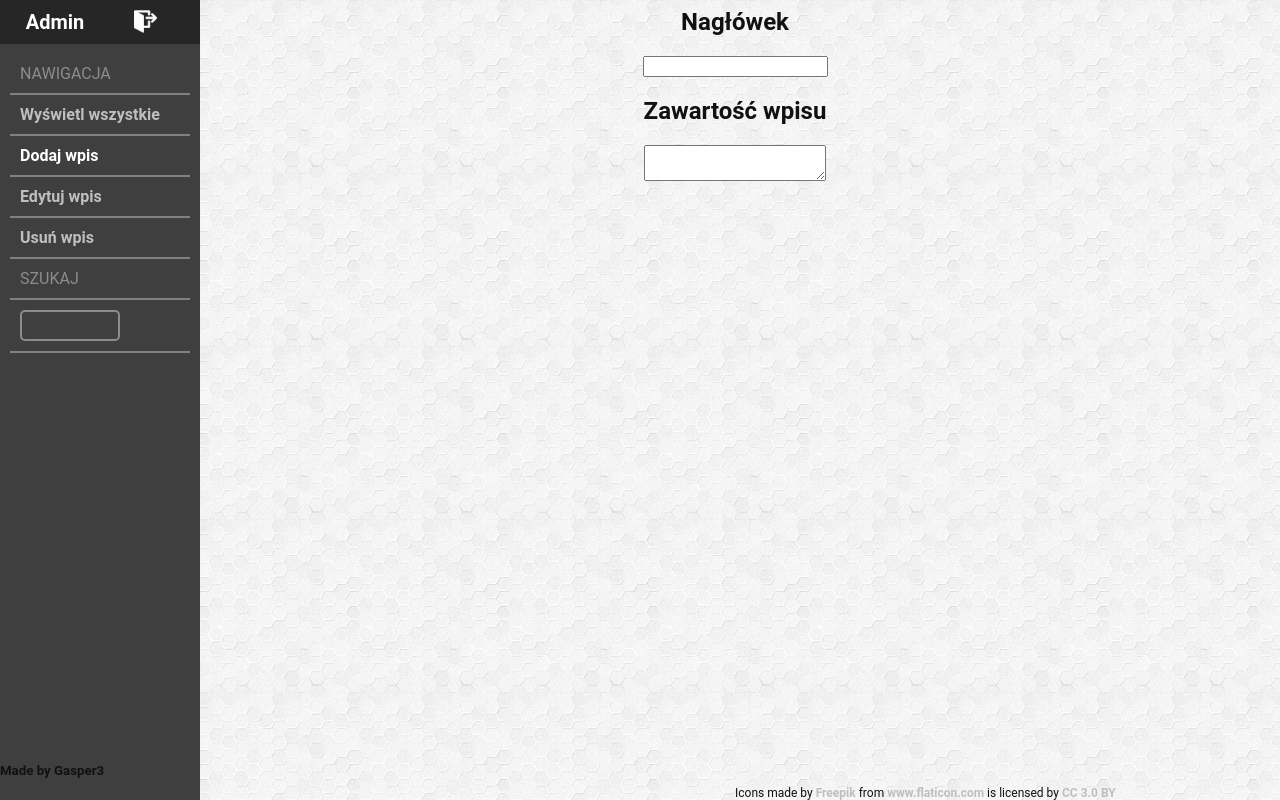
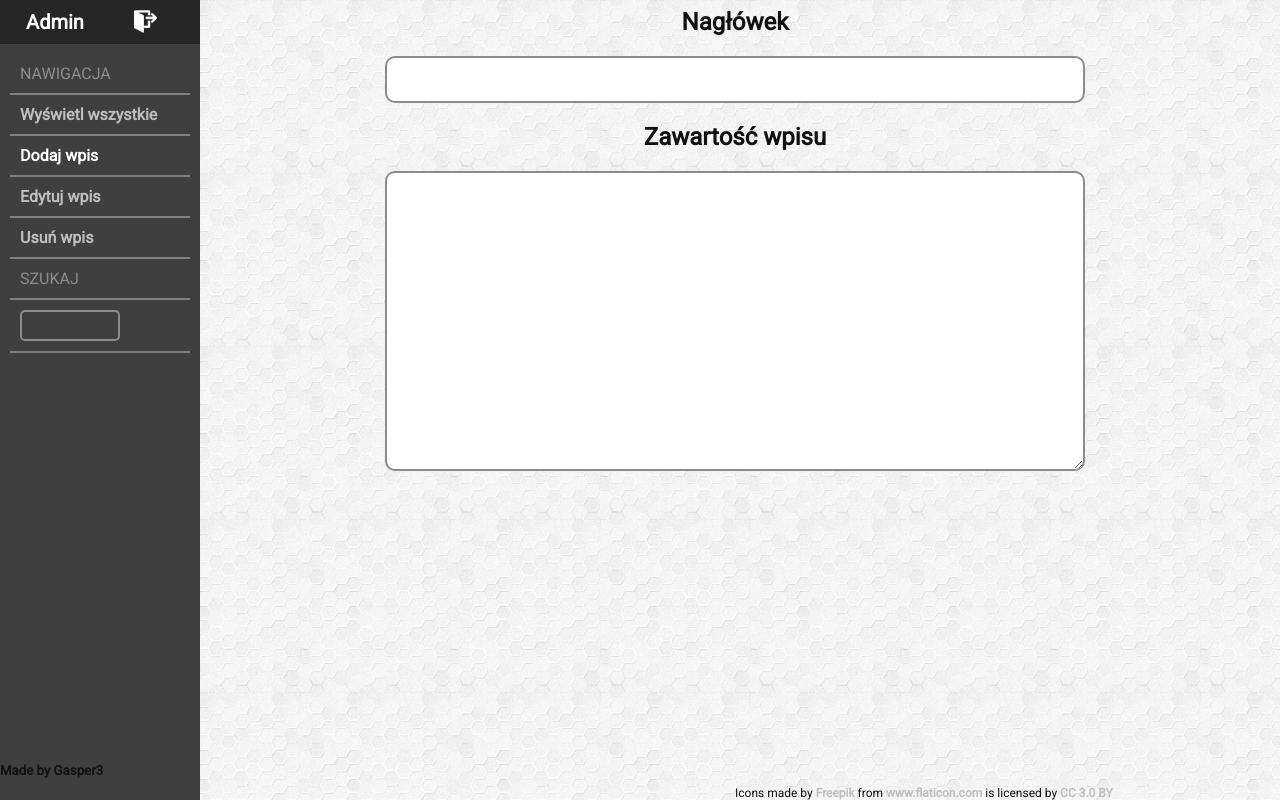
Before and after one commit to Gasper3/Blog, a PHP site: page /admin/add.php in a window 1280 px wide. Run offline with PHP 8.4, Linux system fonts and the light colour scheme; the visitor is signed in with stand-in values (Sample User, id 1).

Commit message:
Visual changes

```diff
--- a/admin/add.php
+++ b/admin/add.php
@@ -11,6 +11,7 @@
   <title>Dodaj wpis</title>
   <meta charset="utf-8">
   <link rel="stylesheet" href="style.css">
+  <link href="https://fonts.googleapis.com/css?family=Lobster|Roboto" rel="stylesheet">
 </head>
 <body>
   <div class="container">
@@ -33,11 +34,11 @@
     </footer>
   </div>
   <div class="main">
-    <form method="post">
+    <form method="post" action='php_add.php'>
       <h2>Nagłówek</h2>
-      <p><input type="text" name='headline'></p>
+      <p><input type="text" name='headline' class='headline'></p>
       <h2>Zawartość wpisu</h2>
-      <p><textarea name="content"></textarea></p>
+      <p><textarea name="content" class="content"></textarea></p>
     </form>
 
     <span class="copyright">Icons made by <a href="https://www.freepik.com/" title="Freepik">Freepik</a> from <a href="https://www.flaticon.com/" title="Flaticon">www.flaticon.com</a> is licensed by <a href="http://creativecommons.org/licenses/by/3.0/" title="Creative Commons BY 3.0" target="_blank">CC 3.0 BY</a></span>
--- a/admin/admin.php
+++ b/admin/admin.php
@@ -10,6 +10,7 @@ if(!isset($_SESSION['logged'])) {
    <title>Panel administracyjny</title>
    <meta charset="utf-8">
    <link rel="stylesheet" href="style.css">
+   <link href="https://fonts.googleapis.com/css?family=Lobster|Roboto" rel="stylesheet">
 </head>
 <body>
   <div class="container">
--- a/admin/style.css
+++ b/admin/style.css
@@ -74,6 +74,35 @@ a:hover {
   height: auto;
   text-align: center;
 }
+.content {
+  width: 700px;
+  height: 300px;
+  padding: 10px;
+  font-size: 15px;
+  border: 2px solid #8C8C8C;
+  border-radius: 10px;
+}
+.content:focus {
+  outline: none;
+  -webkit-box-shadow: 4px 4px 20px 0px rgba(0,0,0,0.75);
+  -moz-box-shadow: 4px 4px 20px 0px rgba(0,0,0,0.75);
+  box-shadow: 4px 4px 20px 0px rgba(0,0,0,0.75);
+
+}
+.headline {
+  font-size: 20px;
+  padding: 10px;
+  width: 700px;
+  text-align: center;
+  border: 2px solid #8C8C8C;
+  border-radius: 10px;
+}
+.headline:focus {
+  outline: none;
+  -webkit-box-shadow: 4px 4px 20px 0px rgba(0,0,0,0.75);
+  -moz-box-shadow: 4px 4px 20px 0px rgba(0,0,0,0.75);
+  box-shadow: 4px 4px 20px 0px rgba(0,0,0,0.75);
+}
 
 footer {
   position: absolute;
```
